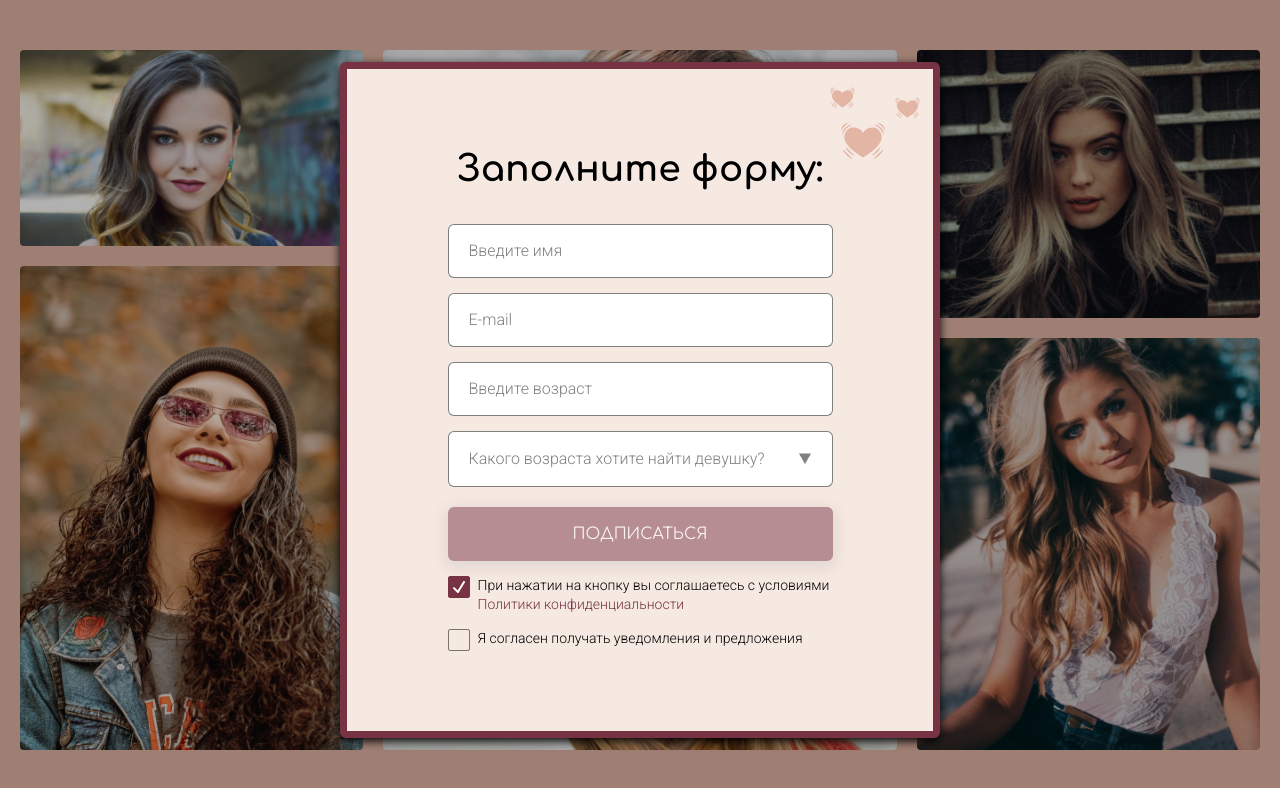
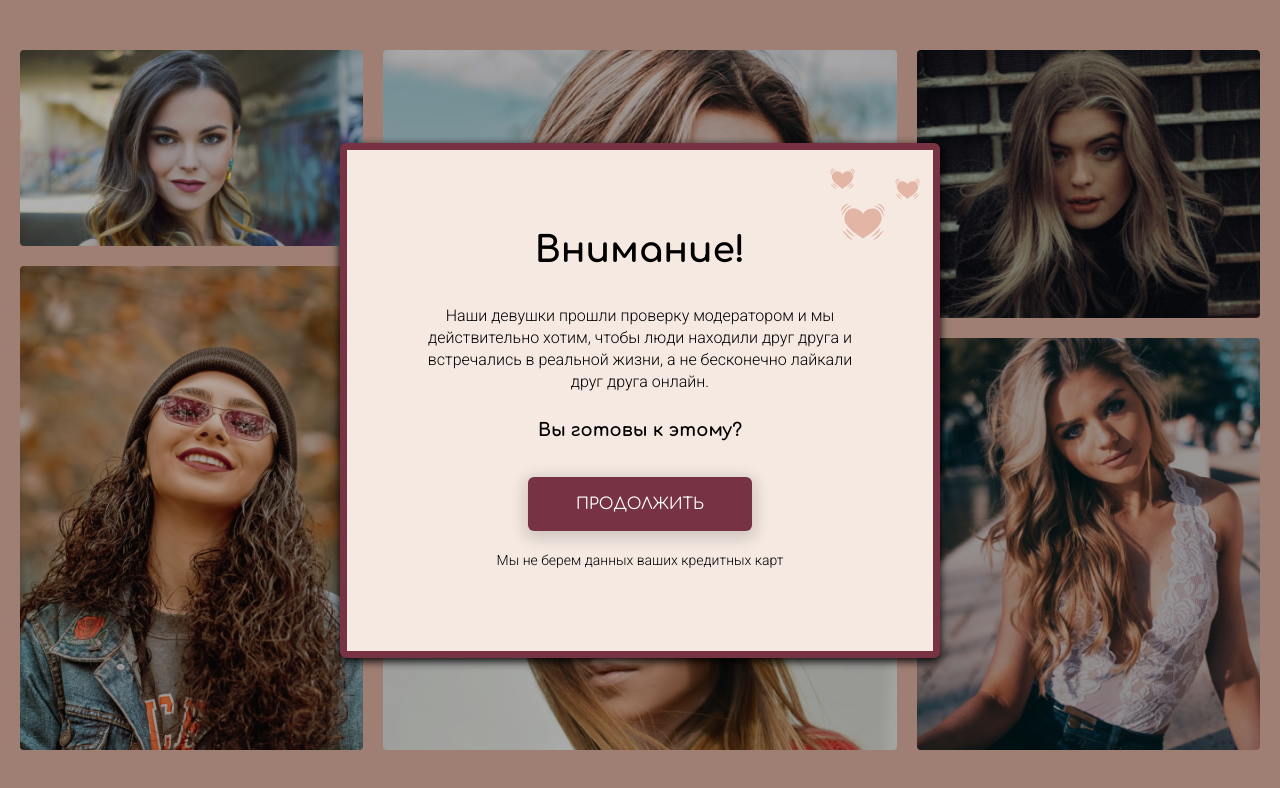
Before and after one commit to mrdimemes/meeting-website, a React (Create React App) app: page / in a window 1280 px wide. Shown: the top 788 px of the page. Built offline with nearby package versions, Linux system fonts and the light colour scheme.

Commit message:
quiz render logic added, localStorage interaction added

```diff
--- a/src/App.jsx
+++ b/src/App.jsx
@@ -1,9 +1,29 @@
+import React from "react";
 import WelcomePage from "./pages/WelcomePage";
 
 function App() {
+  const localStorage = window.localStorage;
+  const [isQuizFinished, setIsQuizFinished] = React.useState(
+    localStorage.getItem("isQuizFinished") ? localStorage.getItem("isQuizFinished") : false
+  );
+  const finishQuiz = () => {
+    setIsQuizFinished(true);
+    localStorage.setItem("isQuizFinished", true)
+  }
+
+  const renderPage = () => {
+    switch (isQuizFinished) {
+      case true:
+        return <div>123</div>
+      case false:
+        return <WelcomePage finishQuiz={finishQuiz} />
+      default:
+        break;
+    }
+  }
   return (
     <div className="App">
-      <WelcomePage />
+      {renderPage()}
     </div>
   );
 }
--- a/src/components/Form.jsx
+++ b/src/components/Form.jsx
@@ -1,10 +1,11 @@
 import React from "react";
+import PropTypes from 'prop-types';
 import classNames from "classnames";
 import { Button } from "../components";
 import "../styles/scss/components/Form.scss";
 
 
-function Form({ targetArray }) {
+function Form({ targetArray, submitHandler }) {
   const language = navigator.language;
   const [name, setName] = React.useState("");
   const [email, setEmail] = React.useState("");
@@ -51,18 +52,32 @@ function Form({ targetArray }) {
     }
   }
 
+  const sendForm = () => {
+    fetch("https://dev.rusdat.net/api/test/crm/send_lead", {
+      method: "POST",
+      headers: { "Content-Type": "application/json" },
+      body: JSON.stringify({
+        name: name,
+        email: email,
+        age: age,
+        target: targetArray[activeTarget - 1],
+        lang: language,
+        policy: isPolicyAccepted,
+        mailing: isMailingAccepted
+      })
+    });
+    submitHandler();
+  }
+
   return (
-    <form
-      className="Form"
-      action="https://dev.rusdat.net/api/test/crm/send_lead"
-      method="post"
-    >
+    <form className="Form" onSubmit={sendForm}>
       <input
         className="Form__field"
         name="name"
         type="text"
         placeholder="Введите имя"
         required
+        maxLength={50}
         value={name}
         onChange={handleNameChange}
       />
@@ -72,6 +87,7 @@ function Form({ targetArray }) {
         type="email"
         placeholder="E-mail"
         required
+        maxLength={50}
         value={email}
         onChange={handleEmailChange}
       />
@@ -85,14 +101,6 @@ function Form({ targetArray }) {
         required
         value={age}
         onChange={handleAgeChange}
-      />
-      <input name="lang" type="hidden" value={language} />
-      <input name="policy" type="hidden" value={isPolicyAccepted} />
-      <input name="mailing" type="hidden" value={isMailingAccepted} />
-      <input
-        name="target"
-        type="hidden"
-        value={targetArray[activeTarget - 1]}
       />
       <div
         className={classNames(
@@ -174,4 +182,11 @@ function Form({ targetArray }) {
 }
 
 
+Form.propTypes = {
+  targetArray: PropTypes.arrayOf(PropTypes.object),
+  submitHandler: PropTypes.func
+};
+
+
+
 export default Form;
--- a/src/components/UI/Button.jsx
+++ b/src/components/UI/Button.jsx
@@ -4,7 +4,9 @@ import classNames from 'classnames';
 import "../../styles/scss/components/UI/Button.scss";
 
 
-function Button({ className, theme, disabled, type, onClick, children }) {
+function Button(
+  { className, theme, disabled, type, onClick, children }
+) {
   return (
     <button
       onClick={onClick}
@@ -24,6 +26,8 @@ function Button({ className, theme, disabled, type, onClick, children }) {
 Button.propTypes = {
   className: PropTypes.string,
   theme: PropTypes.string,
+  disabled: PropTypes.bool,
+  type: PropTypes.string,
   onClick: PropTypes.func,
   children: PropTypes.any
 };
--- a/src/components/quiz/QuizFirstStep.jsx
+++ b/src/components/quiz/QuizFirstStep.jsx
@@ -1,8 +1,9 @@
 import React from "react";
+import PropTypes from 'prop-types';
 import { ModalWindow, Button } from "../../components";
 
 
-function QuizFirstStep() {
+function QuizFirstStep({ nextHandler }) {
   return (
     <ModalWindow className="quiz-first-step">
       <h1 className="modal-window__label quiz-first-step__label">Шаг 1</h1>
@@ -12,12 +13,17 @@ function QuizFirstStep() {
       <Button
         className="quiz-first-step__button"
         theme="main"
-      >
-        Продолжить
-      </Button>
+        onClick={nextHandler}
+        children="Продолжить"
+      />
     </ModalWindow>
   )
 }
 
 
+QuizFirstStep.propTypes = {
+  nextHandler: PropTypes.func
+};
+
+
 export default QuizFirstStep;
--- a/src/components/quiz/QuizForm.jsx
+++ b/src/components/quiz/QuizForm.jsx
@@ -1,21 +1,30 @@
 import React from "react";
+import PropTypes from 'prop-types';
 import { ModalWindow, Form } from "../../components";
 
 
-function QuizForm() {
+function QuizForm({ submitHandler }) {
   return (
     <ModalWindow className="quiz-form">
       <h1 className="modal-window__label quiz-form__label">
         Заполните форму:
       </h1>
-      <Form targetArray={[
-        { id: 1, value: "20-30" },
-        { id: 2, value: "30-40" },
-        { id: 3, value: "40-50" }
-      ]} />
+      <Form
+        targetArray={[
+          { id: 1, value: "20-30" },
+          { id: 2, value: "30-40" },
+          { id: 3, value: "40-50" }
+        ]}
+        submitHandler={submitHandler}
+      />
     </ModalWindow>
   )
 }
 
 
+QuizForm.propTypes = {
+  submitHandler: PropTypes.func
+};
+
+
 export default QuizForm;
--- a/src/components/quiz/QuizFourthStep.jsx
+++ b/src/components/quiz/QuizFourthStep.jsx
@@ -1,9 +1,10 @@
 import React from "react";
+import PropTypes from 'prop-types';
 import { ModalWindow, Button } from "../../components";
 import "../../styles/scss/components/quiz/QuizFourthStep.scss";
 
 
-function QuizFourthStep() {
+function QuizFourthStep({ yesHandler, noHandler }) {
   return (
     <ModalWindow className="quiz-fourth-step">
       <h1 className="modal-window__label quiz-fourth-step__label">Шаг 4</h1>
@@ -15,11 +16,13 @@ function QuizFourthStep() {
         <Button
           className="quiz-fourth-step__button"
           theme="main"
+          onClick={yesHandler}
           children="Да"
         />
         <Button
           className="quiz-fourth-step__button"
           theme="additional"
+          onClick={noHandler}
           children="Нет"
         />
       </div>
@@ -28,4 +31,10 @@ function QuizFourthStep() {
 }
 
 
+QuizFourthStep.propTypes = {
+  yesHandler: PropTypes.func,
+  noHandler: PropTypes.func
+};
+
+
 export default QuizFourthStep;
--- a/src/components/quiz/QuizSecondStep.jsx
+++ b/src/components/quiz/QuizSecondStep.jsx
@@ -1,9 +1,10 @@
 import React from "react";
+import PropTypes from 'prop-types';
 import { ModalWindow, Button } from "../../components";
 import "../../styles/scss/components/quiz/QuizSecondStep.scss";
 
 
-function QuizSecondStep() {
+function QuizSecondStep({ yesHandler, noHandler }) {
   return (
     <ModalWindow className="quiz-second-step">
       <h1 className="modal-window__label quiz-second-step__label">Шаг 2</h1>
@@ -14,11 +15,13 @@ function QuizSecondStep() {
         <Button
           className="quiz-second-step__button"
           theme="main"
+          onClick={yesHandler}
           children="Да"
         />
         <Button
           className="quiz-second-step__button"
           theme="additional"
+          onClick={noHandler}
           children="Нет"
         />
       </div>
@@ -27,4 +30,10 @@ function QuizSecondStep() {
 }
 
 
+QuizSecondStep.propTypes = {
+  yesHandler: PropTypes.func,
+  noHandler: PropTypes.func
+};
+
+
 export default QuizSecondStep;
--- a/src/components/quiz/QuizSuccess.jsx
+++ b/src/components/quiz/QuizSuccess.jsx
@@ -1,9 +1,10 @@
 import React from "react";
+import PropTypes from 'prop-types';
 import { ModalWindow, Button } from "../../components";
 import "../../styles/scss/components/quiz/QuizSuccess.scss";
 
 
-function QuizSuccess() {
+function QuizSuccess({ nextHandler }) {
   return (
     <ModalWindow className="quiz-success">
       <h1 className="modal-window__label quiz-success__label">
@@ -40,12 +41,17 @@ function QuizSuccess() {
       <Button
         className="quiz-success__button"
         theme="main"
-      >
-        Я согласен
-      </Button>
+        onClick={nextHandler}
+        children="Я согласен"
+      />
     </ModalWindow>
   )
 }
 
 
+QuizSuccess.propTypes = {
+  nextHandler: PropTypes.func
+};
+
+
 export default QuizSuccess;
--- a/src/components/quiz/QuizThirdStep.jsx
+++ b/src/components/quiz/QuizThirdStep.jsx
@@ -1,9 +1,10 @@
 import React from "react";
+import PropTypes from 'prop-types';
 import { ModalWindow, Button } from "../../components";
 import "../../styles/scss/components/quiz/QuizThirdStep.scss";
 
 
-function QuizThirdStep() {
+function QuizThirdStep({ yesHandler, noHandler }) {
   return (
     <ModalWindow className="quiz-third-step">
       <h1 className="modal-window__label quiz-third-step__label">Шаг 3</h1>
@@ -15,11 +16,13 @@ function QuizThirdStep() {
         <Button
           className="quiz-third-step__button"
           theme="main"
+          onClick={yesHandler}
           children="Да"
         />
         <Button
           className="quiz-third-step__button"
           theme="additional"
+          onClick={noHandler}
           children="Нет"
         />
       </div>
@@ -28,4 +31,10 @@ function QuizThirdStep() {
 }
 
 
+QuizThirdStep.propTypes = {
+  yesHandler: PropTypes.func,
+  noHandler: PropTypes.func
+};
+
+
 export default QuizThirdStep;
--- a/src/components/quiz/QuizWelcome.jsx
+++ b/src/components/quiz/QuizWelcome.jsx
@@ -1,9 +1,10 @@
 import React from "react";
+import PropTypes from 'prop-types';
 import { ModalWindow, Button } from "../../components";
 import "../../styles/scss/components/quiz/QuizWelcome.scss";
 
 
-function QuizWelcome() {
+function QuizWelcome({ nextHandler }) {
   return (
     <ModalWindow className="quiz-welcome">
       <h1 className="modal-window__label quiz-welcome__label">Внимание!</h1>
@@ -21,6 +22,7 @@ function QuizWelcome() {
         <Button
           className="quiz-welcome__button"
           theme="main"
+          onClick={nextHandler}
           children="Продолжить"
         />
         <p className="quiz-welcome__warning">
@@ -33,4 +35,9 @@ function QuizWelcome() {
 }
 
 
+QuizWelcome.propTypes = {
+  nextHandler: PropTypes.func
+};
+
+
 export default QuizWelcome;
--- a/src/pages/WelcomePage.jsx
+++ b/src/pages/WelcomePage.jsx
@@ -1,9 +1,62 @@
 import React from 'react';
-import { QuizForm } from "../components";
+import {
+  QuizWelcome,
+  QuizFirstStep,
+  QuizSecondStep,
+  QuizThirdStep,
+  QuizFourthStep,
+  QuizSuccess,
+  QuizForm
+} from "../components";
 import "../styles/scss/pages/WelcomePage.scss";
 
 
-function WelcomePage() {
+function WelcomePage({ finishQuiz }) {
+  const localStorage = window.localStorage;
+  const [step, setStep] = React.useState(
+    localStorage.getItem('step') ? localStorage.getItem('step') : 0
+  );
+
+  const nextStep = () => {
+    localStorage.setItem("step", step < 7 ? step + 1 : undefined);
+    setStep(step < 7 ? step + 1 : step);
+  }
+
+
+  const noHandler = () => {
+    alert("Очень жаль. В таком случае нам не по пути.");
+  }
+
+  const renderQuiz = () => {
+    switch (step) {
+      case 0:
+        return <QuizWelcome nextHandler={nextStep} />;
+      case 1:
+        return <QuizFirstStep nextHandler={nextStep} />;
+      case 2:
+        return <QuizSecondStep
+          yesHandler={nextStep}
+          noHandler={noHandler}
+        />;
+      case 3:
+        return <QuizThirdStep
+          yesHandler={nextStep}
+          noHandler={noHandler}
+        />;
+      case 4:
+        return <QuizFourthStep
+          yesHandler={nextStep}
+          noHandler={noHandler}
+        />;
+      case 5:
+        return <QuizSuccess nextHandler={nextStep} />;
+      case 6:
+        return <QuizForm submitHandler={finishQuiz} />;
+      default:
+        break;
+    }
+  }
+
   return (
     <div className="welcome-page page">
       <div className="welcome-page__background-wrapper">
@@ -14,7 +67,7 @@ function WelcomePage() {
         <div className="welcome-page__card welcome-page__card-5"></div>
         <div className="welcome-page__card welcome-page__card-6"></div>
       </div>
-      <QuizForm />
+      {renderQuiz()}
     </div>
   )
 }
```
